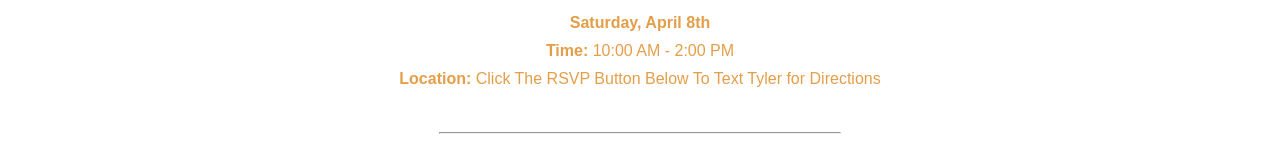
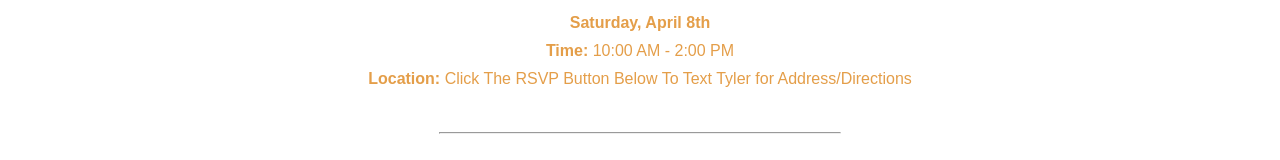
Before and after one commit to thisgeekrh/Behret, a plain HTML site: page index.html in a window 1280 px wide. Shown: the part 981-1141 px from the top of the page. Drawn offline with Linux system fonts and the light colour scheme.

Commit message:
Updated Directions
Updated Directions

```diff
--- a/index.html
+++ b/index.html
@@ -68,7 +68,7 @@
 		<ul>
 			<li><b>Saturday, April 8th</b></li>
 			<li><b>Time: </b>10:00 AM - 2:00 PM</li>
-			<li><b>Location: </b>Click The RSVP Button Below To Text Tyler for Directions</li>
+			<li><b>Location: </b>Click The RSVP Button Below To Text Tyler for Address/Directions</li>
 		</ul>
         <br><br>
         <hr width="400px">
```
